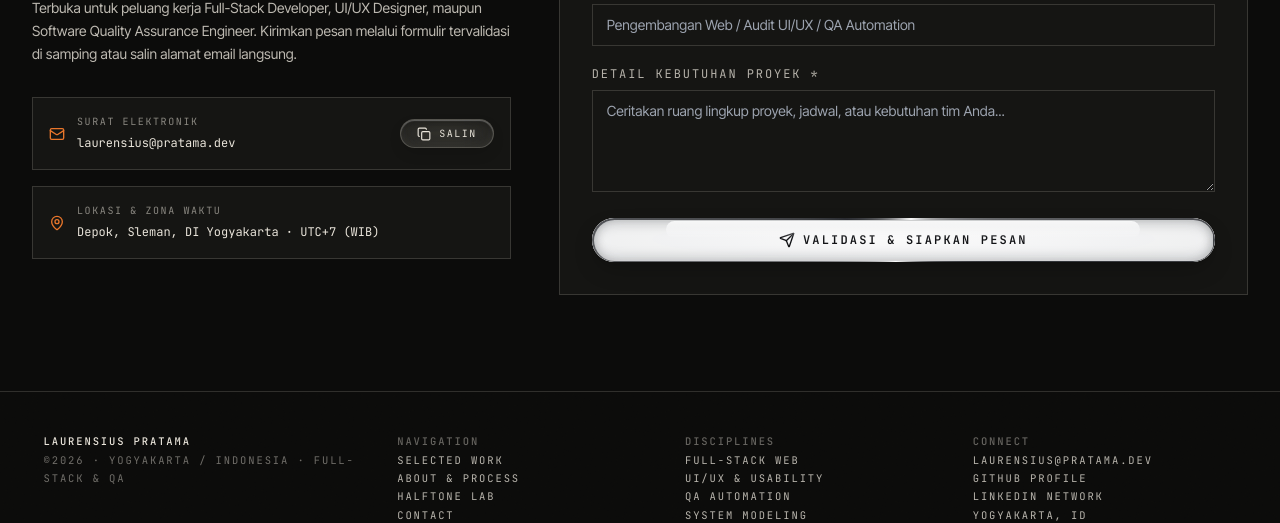
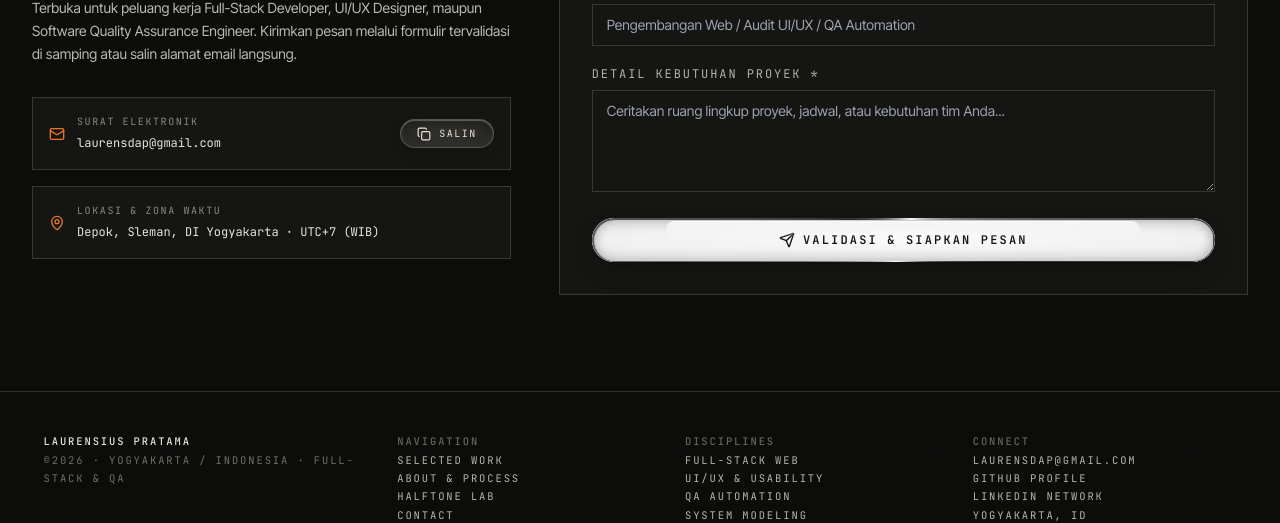
Before and after one commit to laurensiuspratama/personalweb, a React (Vite) app: page / in a window 1280 px wide. Shown: the part 4300-4823 px from the top of the page. Built offline with nearby package versions, Linux system fonts and the light colour scheme.

Commit message:
chore: update contact email to laurensdap@gmail.com

```diff
--- a/src/components/ContactSection.tsx
+++ b/src/components/ContactSection.tsx
@@ -15,7 +15,7 @@ interface FormErrors {
   message?: string
 }
 
-const DIRECT_EMAIL = "laurensius@pratama.dev"
+const DIRECT_EMAIL = "laurensdap@gmail.com"
 
 export function ContactSection() {
   const [form, setForm] = React.useState<FormState>({
--- a/src/data/portfolio.ts
+++ b/src/data/portfolio.ts
@@ -278,7 +278,7 @@ export const FOOTER_COLUMNS: FooterColumn[] = [
   {
     title: "Connect",
     links: [
-      { label: "laurensius@pratama.dev", href: "mailto:laurensius@pratama.dev" },
+      { label: "laurensdap@gmail.com", href: "mailto:laurensdap@gmail.com" },
       { label: "GitHub Profile", href: "https://github.com/laurensiuspratama" },
       { label: "LinkedIn Network", href: "https://linkedin.com" },
       { label: "Yogyakarta, ID", href: "#contact" },
```
